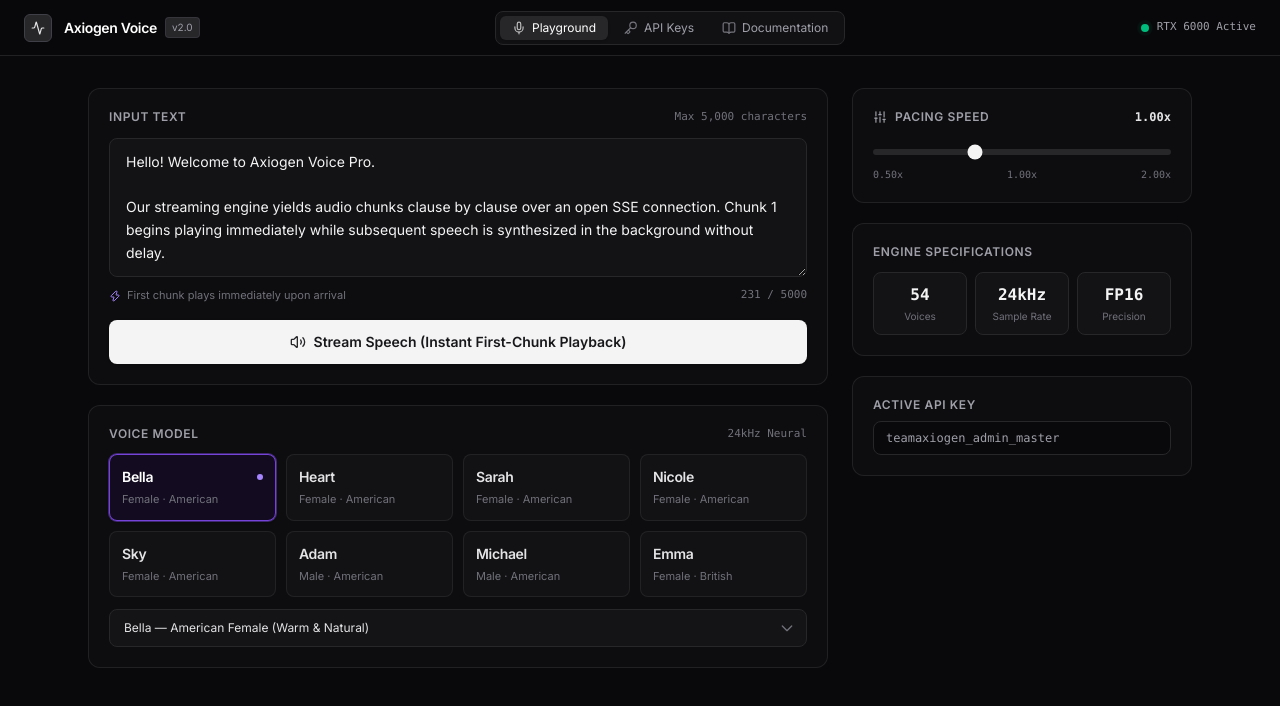
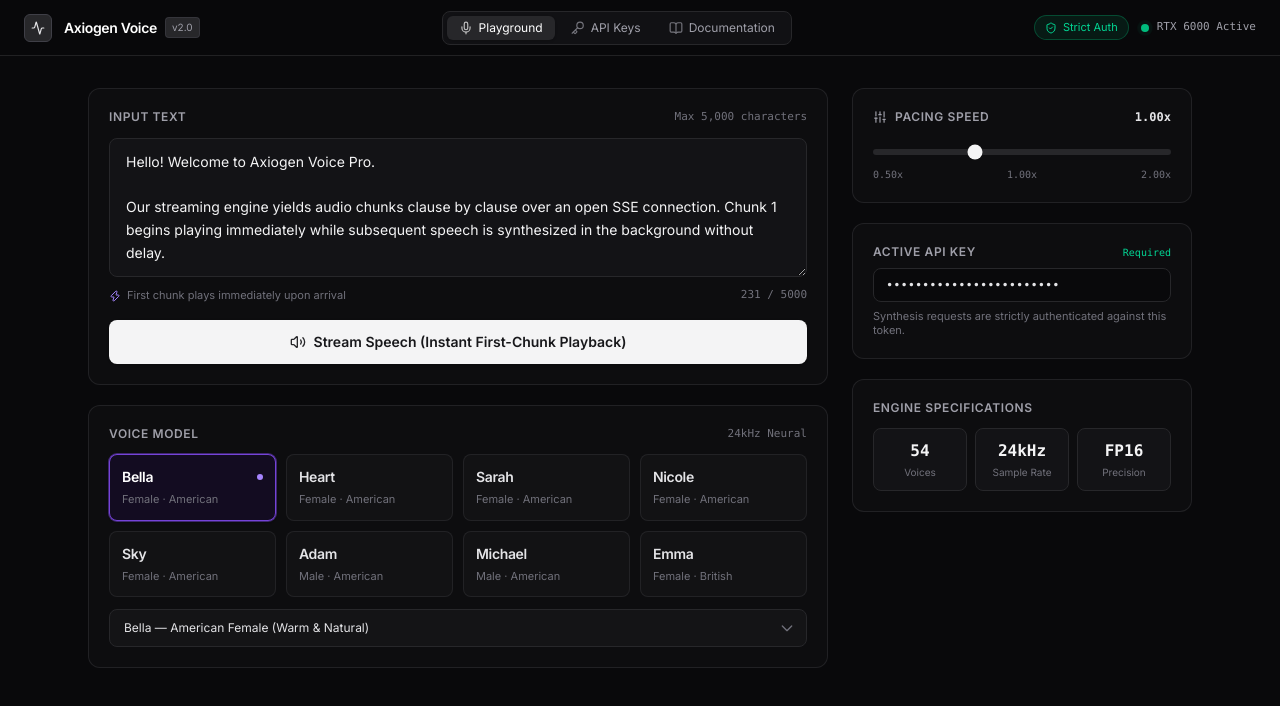
Before and after one commit to axiogenai/axiogen-voice-web, a React (Vite) app: page / in a window 1280 px wide. Shown: the top 706 px of the page. Built offline with nearby package versions, Linux system fonts and the light colour scheme.

Commit message:
feat: strict API key enforcement across UI and requests in src/App.tsx

```diff
--- a/src/App.tsx
+++ b/src/App.tsx
@@ -1,9 +1,9 @@
-import { useState } from 'react'
+import { useState, useEffect } from 'react'
 import { Player } from './components/Player'
 import { VoiceGrid } from './components/VoiceGrid'
 import { ApiKeysTab } from './components/ApiKeysTab'
 import { DocsTab } from './components/DocsTab'
-import { Sliders, Activity, Key, BookOpen, Mic } from 'lucide-react'
+import { Sliders, Activity, Key, BookOpen, Mic, ShieldCheck } from 'lucide-react'
 
 type Tab = 'studio' | 'keys' | 'docs'
 
@@ -11,6 +11,13 @@ export default function App() {
   const [tab, setTab] = useState<Tab>('studio')
   const [voice, setVoice] = useState('af_bella')
   const [speed, setSpeed] = useState(1.0)
+  const [apiKey, setApiKey] = useState<string>(() => {
+    return localStorage.getItem('axiogen_api_key') || 'teamaxiogen_admin_master'
+  })
+
+  useEffect(() => {
+    localStorage.setItem('axiogen_api_key', apiKey)
+  }, [apiKey])
 
   const navItems: { id: Tab; label: string; icon: any }[] = [
     { id: 'studio', label: 'Playground', icon: Mic },
@@ -57,12 +64,18 @@ export default function App() {
         </nav>
 
         {/* Status indicator */}
-        <div className="flex items-center gap-2 text-xs font-medium text-zinc-400">
-          <span className="relative flex h-2 w-2">
-            <span className="animate-ping absolute inline-flex h-full w-full rounded-full bg-emerald-400 opacity-75"></span>
-            <span className="relative inline-flex rounded-full h-2 w-2 bg-emerald-500"></span>
-          </span>
-          <span className="text-[11px] font-mono text-zinc-400">RTX 6000 Active</span>
+        <div className="flex items-center gap-3 text-xs font-medium">
+          <div className="flex items-center gap-1.5 rounded-full bg-emerald-500/10 border border-emerald-500/30 px-2.5 py-1 text-[11px] text-emerald-400 font-medium">
+            <ShieldCheck className="h-3 w-3" />
+            <span>Strict Auth</span>
+          </div>
+          <div className="flex items-center gap-2 text-zinc-400">
+            <span className="relative flex h-2 w-2">
+              <span className="animate-ping absolute inline-flex h-full w-full rounded-full bg-emerald-400 opacity-75"></span>
+              <span className="relative inline-flex rounded-full h-2 w-2 bg-emerald-500"></span>
+            </span>
+            <span className="text-[11px] font-mono text-zinc-400">RTX 6000 Active</span>
+          </div>
         </div>
       </header>
 
@@ -83,7 +96,7 @@ export default function App() {
                   </span>
                   <span className="text-[11px] text-zinc-500 font-mono">Max 5,000 characters</span>
                 </div>
-                <Player voice={voice} speed={speed} />
+                <Player voice={voice} speed={speed} apiKey={apiKey} />
               </div>
 
               {/* Voice Selection */}
@@ -125,6 +138,28 @@ export default function App() {
                 </div>
               </div>
 
+              {/* Master Authentication Token */}
+              <div className="rounded-xl border border-zinc-800/80 bg-zinc-900/30 p-5 space-y-2">
+                <div className="flex items-center justify-between">
+                  <span className="text-xs font-semibold uppercase tracking-wider text-zinc-400 block">
+                    Active API Key
+                  </span>
+                  <span className="text-[10px] font-mono text-emerald-400">Required</span>
+                </div>
+                <div className="relative">
+                  <input
+                    type="password"
+                    value={apiKey}
+                    onChange={e => setApiKey(e.target.value)}
+                    placeholder="Enter axg_ key or master token"
+                    className="w-full rounded-lg border border-zinc-800 bg-zinc-950 px-3 py-2 font-mono text-xs text-zinc-200 placeholder-zinc-600 outline-none focus:border-zinc-600 focus:ring-1 focus:ring-zinc-600 transition-colors"
+                  />
+                </div>
+                <p className="text-[11px] text-zinc-500 leading-tight">
+                  Synthesis requests are strictly authenticated against this token.
+                </p>
+              </div>
+
               {/* Performance Metrics */}
               <div className="rounded-xl border border-zinc-800/80 bg-zinc-900/30 p-5">
                 <span className="text-xs font-semibold uppercase tracking-wider text-zinc-400 block mb-3">
@@ -145,16 +180,6 @@ export default function App() {
                   </div>
                 </div>
               </div>
-
-              {/* Master Authentication Token */}
-              <div className="rounded-xl border border-zinc-800/80 bg-zinc-900/30 p-5">
-                <span className="text-xs font-semibold uppercase tracking-wider text-zinc-400 block mb-2">
-                  Active API Key
-                </span>
-                <div className="flex items-center rounded-lg border border-zinc-800 bg-zinc-950 px-3 py-2">
-                  <span className="font-mono text-xs text-zinc-400">teamaxiogen_admin_master</span>
-                </div>
-              </div>
             </div>
           </div>
         )}
```
